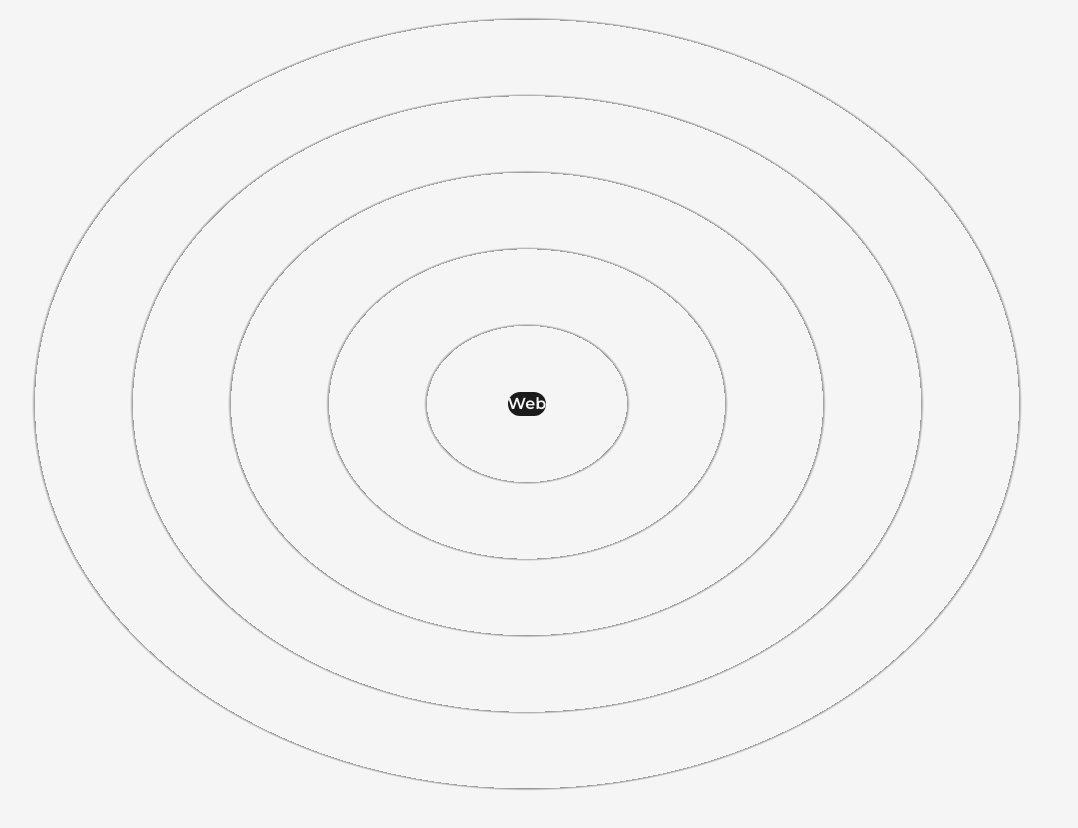
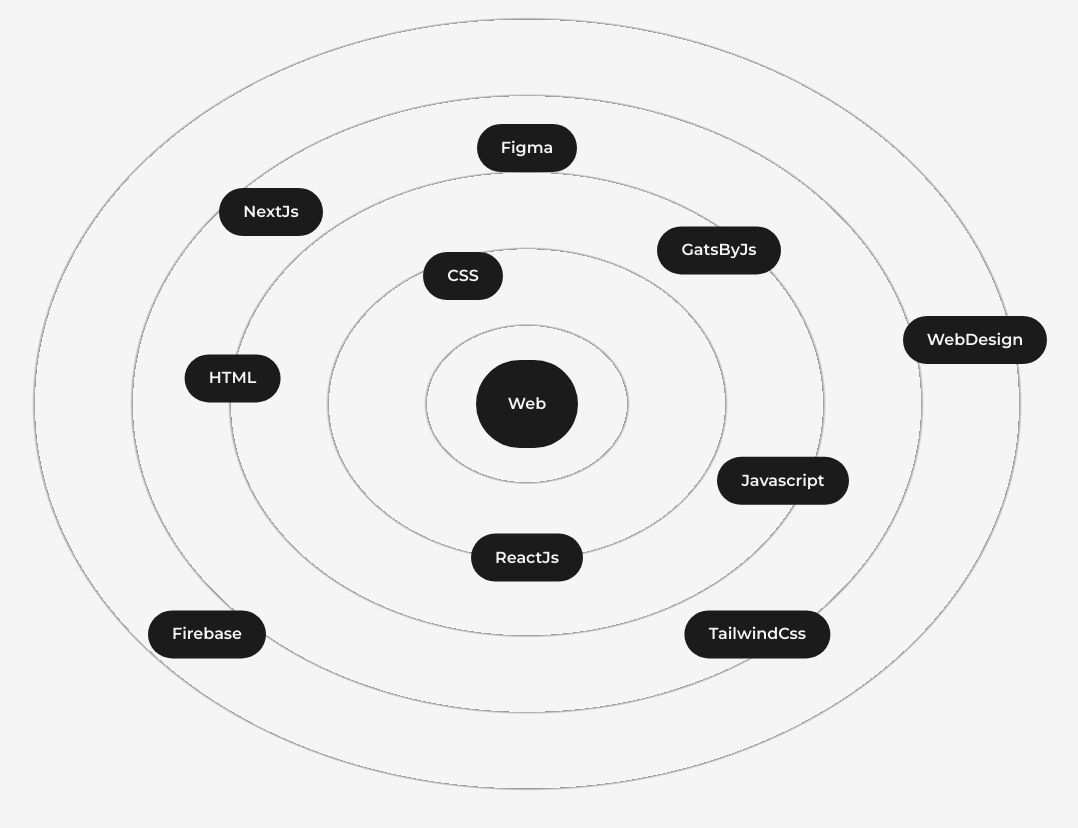
Before and after one commit to sinantech/website, a Next.js app: page /about in a window 1280 px wide. Shown: the part 1280-2108 px from the top of the page, without its empty margins (113-1191 px from the left). Built offline with nearby package versions, Linux system fonts and the light colour scheme.

Commit message:
feat:skills completed

```diff
--- a/src/components/Skills.js
+++ b/src/components/Skills.js
@@ -1,13 +1,42 @@
 import React from "react";
+import { motion } from "framer-motion";
+
+const Skill = ({ name, x, y }) => {
+  return (
+    <motion.div
+      className="flex items-center justify-center rounded-full font-semibold bg-dark text-light py-3 px-6 shadow-dark cursor-pointer absolute"
+      whileHover={{ scale: 1.05 }}
+      initial={{ x: 0, y: 0 }}
+      whileInView={{ x: x, y: y }}
+      transition={{ duration: 1.5 }}
+      viewport={{ once: true }}
+    >
+      {name}
+    </motion.div>
+  );
+};
 
 const Skills = () => {
   return (
     <>
       <h2 className="font-bold text-8xl mt-64 w-full text-center">Skills</h2>
       <div className="w-full h-screen relative flex items-center justify-center rounded-full bg-circularLight">
-        <div className="flex items-center justify-center rounded-full font-semibold bg-dark text-light">
+        <motion.div
+          className="flex items-center justify-center rounded-full font-semibold bg-dark text-light p-8 shadow-dark cursor-pointer"
+          whileHover={{ scale: 1.05 }}
+        >
           Web
-        </div>
+        </motion.div>
+        <Skill name="HTML" x="-23vw" y="-2vw" />
+        <Skill name="CSS" x="-5vw" y="-10vw" />
+        <Skill name="Javascript" x="20vw" y="6vw" />
+        <Skill name="ReactJs" x="0vw" y="12vw" />
+        <Skill name="NextJs" x="-20vw" y="-15vw" />
+        <Skill name="GatsByJs" x="15vw" y="-12vw" />
+        <Skill name="WebDesign" x="35vw" y="-5vw" />
+        <Skill name="Figma" x="0vw" y="-20vw" />
+        <Skill name="Firebase" x="-25vw" y="18vw" />
+        <Skill name="TailwindCss" x="18vw" y="18vw" />
       </div>
     </>
   );
```
